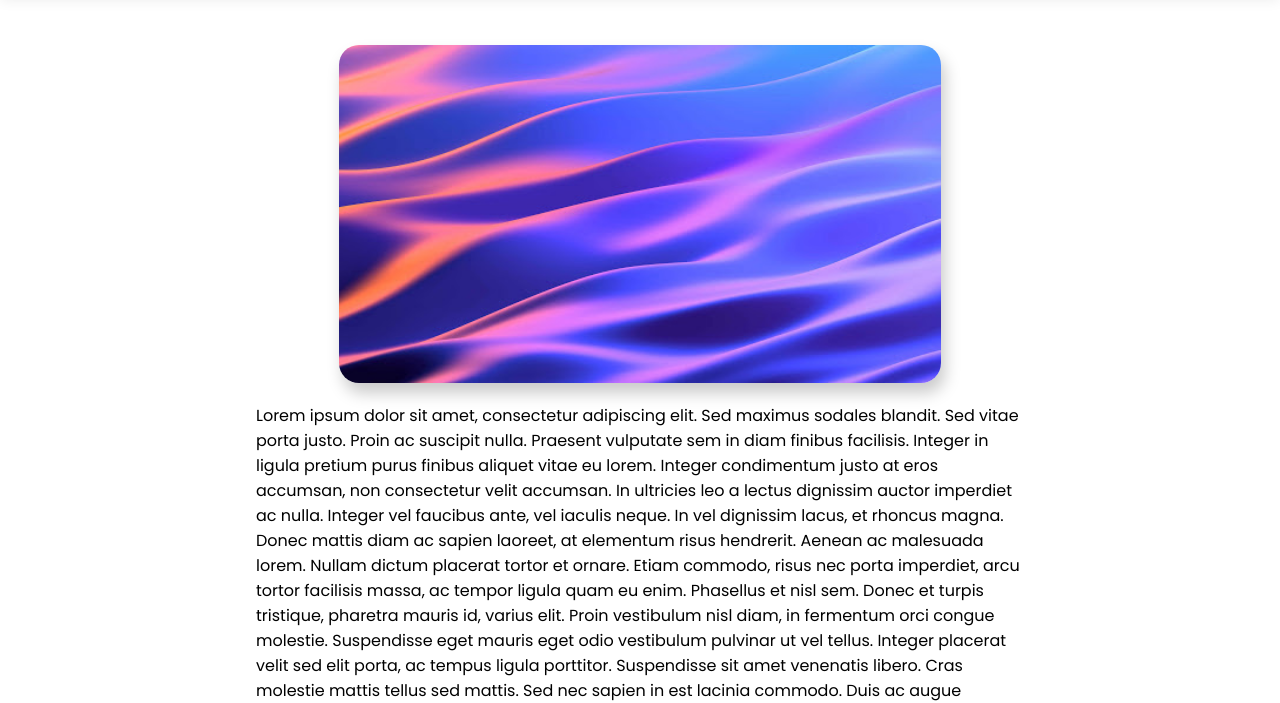
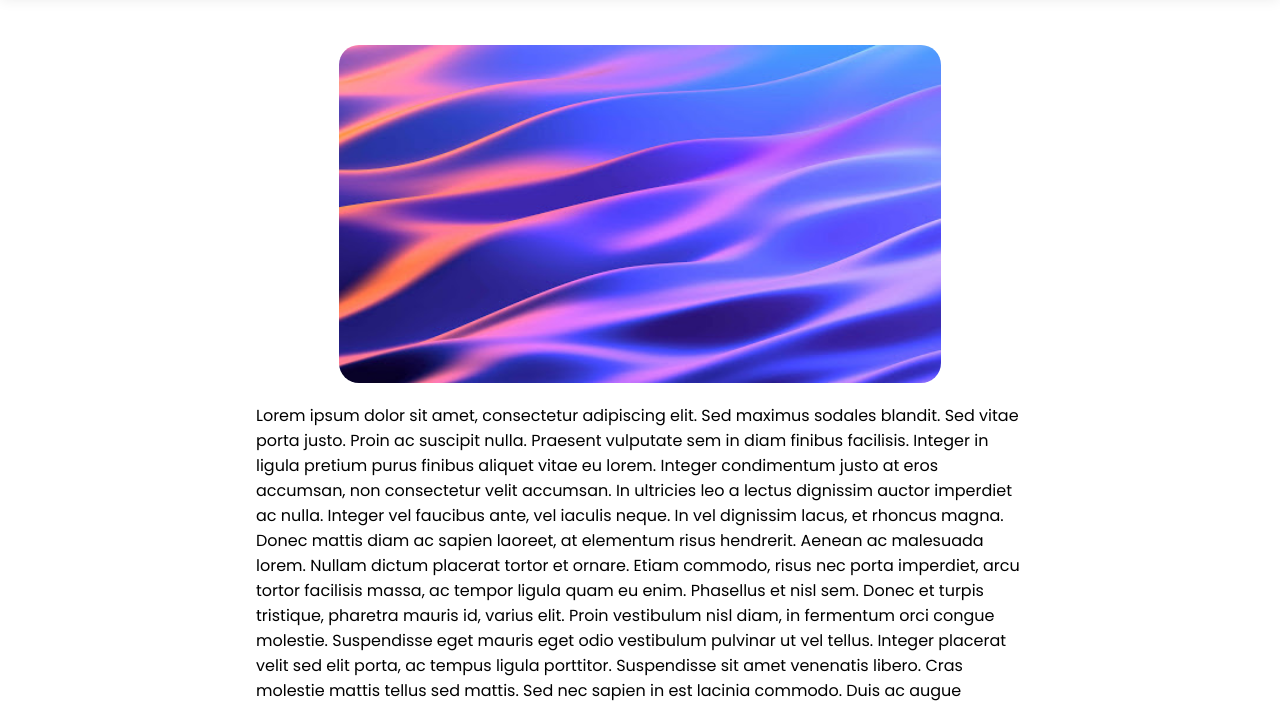
Before and after one commit to dilshanhiruna/HMS_header, a plain HTML site: page header/index.html in a window 1280 px wide. Shown: the part 105-808 px from the top of the page. Drawn offline with Linux system fonts and the light colour scheme.

Commit message:
removed img boxshadow

```diff
--- a/header/style.css
+++ b/header/style.css
@@ -180,5 +180,5 @@ p {
 .content img {
 
   border-radius: 20px;
-  box-shadow: 4px 10px 16px rgba(0, 0, 0, 0.212);
+
 }
```
